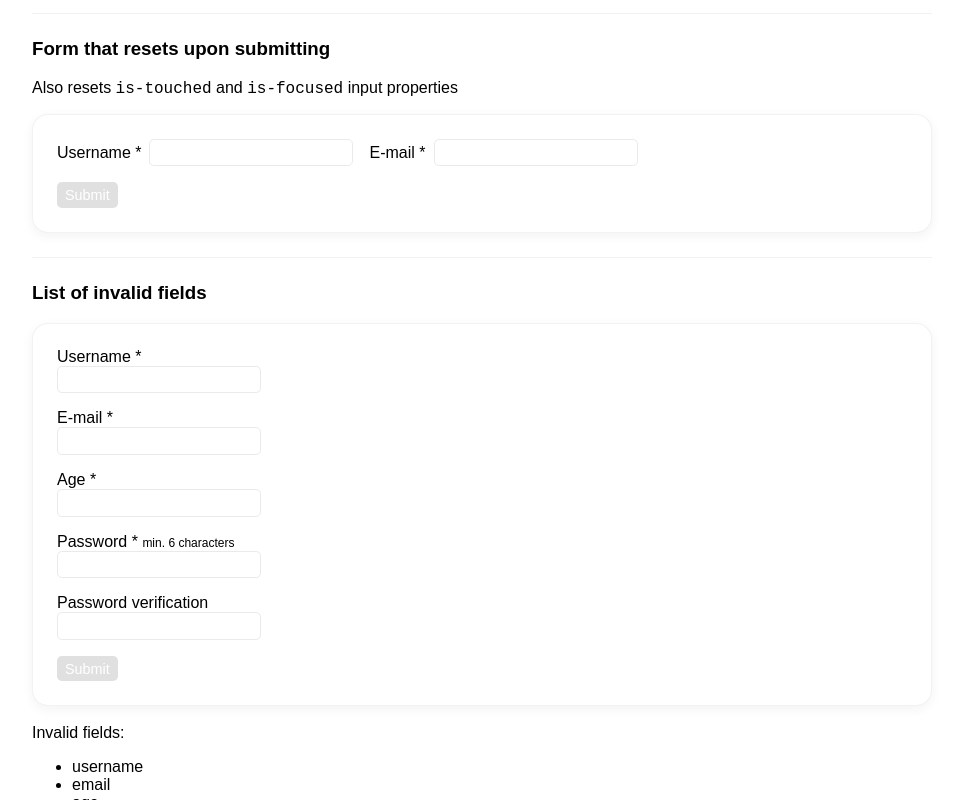
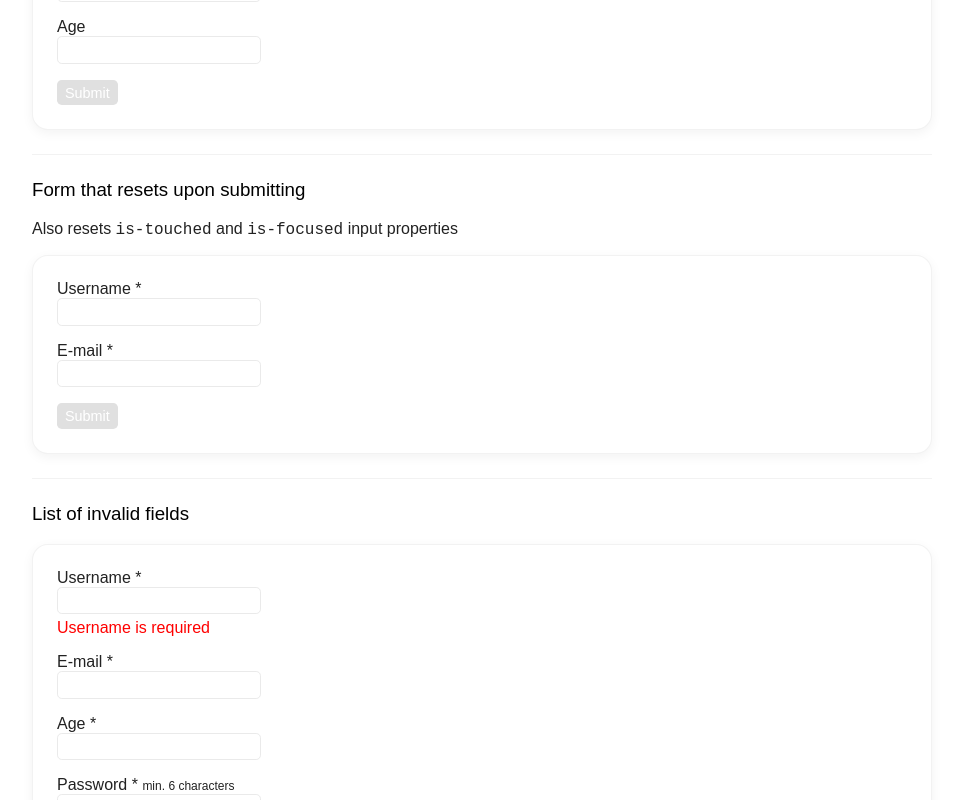
Before and after one commit to DJanoskova/React-validator-demo, a React (Create React App) app: page / in a window 1280 px wide. Shown: the part 560-1360 px from the top of the page, without its empty margins (158-1121 px from the left). Built offline with nearby package versions, Linux system fonts and the light colour scheme.

Commit message:
autopush

```diff
--- a/src/components/CustomForm.js
+++ b/src/components/CustomForm.js
@@ -39,7 +39,7 @@ const CustomForm = () => {
 
         <label>Age</label>
         <input
-          type="number"
+          type="text"
           {...useInput('age', {
             isInt: {
               min: 1
--- a/src/components/ErrorsForm.js
+++ b/src/components/ErrorsForm.js
@@ -30,6 +30,7 @@ const ErrorsForm = () => {
           type="text"
           {...useInput('username', 'isRequired')}
         />
+        {errors.username && <span>Username is required</span>}
 
         <label>E-mail *</label>
         <input
@@ -40,7 +41,12 @@ const ErrorsForm = () => {
         <label>Age *</label>
         <input
           type="text"
-          {...useInput('age', 'isInt, isRequired')}
+          {...useInput('age', {
+            isInt: {
+              min: 1
+            },
+            isRequired: true
+          })}
         />
 
         <label>Password * <span className="small">min. 6 characters</span></label>
@@ -70,10 +76,15 @@ const ErrorsForm = () => {
 
       <br />
 
-      {!!errors.length && 'Invalid fields:'}
-      <ul>
-        {errors.map(error => <li key={error}>{error}</li>)}
-      </ul>
+      You can check the errors object and the unmet criteria to create custom validation messages. Fill the form and
+      check how errors change.
+
+      <pre>{JSON.stringify(errors, null, 2)}</pre>
+
+      {/*{!!errors.length && 'Invalid fields:'}*/}
+      {/*<ul>*/}
+      {/*{errors.map(error => <li key={error}>{error}</li>)}*/}
+      {/*</ul>*/}
     </>
   )
 };
--- a/src/index.css
+++ b/src/index.css
@@ -1,6 +1,13 @@
 body {
     font-size: 16px;
     font-family: Arial, sans-serif;
+    margin: 0;
+    color: #222222;
+}
+
+h3 {
+    font-weight: 100;
+    color: #000000;
 }
 
 input, textarea, button {
@@ -8,8 +15,9 @@ input, textarea, button {
 }
 
 .container {
-    width: 900px;
+    max-width: 900px;
     margin: 2rem auto;
+    padding: 0 2rem;
 }
 
 hr {
@@ -25,6 +33,13 @@ input {
     margin-bottom: 1rem;
     display: block;
     margin-right: 1rem;
+}
+
+input + span {
+    margin-top: -0.7rem;
+    display: block;
+    color: red;
+    margin-bottom: 1rem;
 }
 
 .has-error {
@@ -57,11 +72,19 @@ form {
     border: 1px rgba(0, 0, 0, 0.05) solid;
 }
 
-.form-body {
-    display: flex;
-    flex-direction: row;
-    justify-content: flex-start;
-    align-items: flex-start;
+@media screen and (min-width: 1366px) {
+    .form-body {
+        display: flex;
+        flex-direction: row;
+        justify-content: flex-start;
+        align-items: flex-start;
+    }
+}
+
+@media screen and (max-width: 1366px) {
+    input {
+        display: block;
+    }
 }
 
 .form-body label {
--- a/src/utils/validator.js
+++ b/src/utils/validator.js
@@ -18,9 +18,9 @@ export function useFormInput({
   const [isFocused, setIsFocused] = useState(false);
 
   function handleValidation(value) {
-    const isValid = validate(value, validation);
-    setIsValid(isValid);
-    handleError(name, isValid);
+    const unmetRule = validate(value, validation);
+    setIsValid(!unmetRule);
+    handleError(name, unmetRule);
   }
 
   // initial validation
@@ -28,7 +28,7 @@ export function useFormInput({
     handleValidation(value);
   }, []);
 
-  // watch for external parent data changes
+  // watch for external parent data changes in self
   useEffect(() => {
     if (value !== formValue) {
       setValue(formValue);
@@ -79,7 +79,7 @@ export function useFormInput({
 
 export function useForm(defaultValues, invalidAttr = { error: true }) {
   const formHandler = useState(defaultValues);
-  const errorHandler = useState([]);
+  const errorHandler = useState({});
   const [mounted, setMounted] = useState(false);
 
   const [values, setValues] = formHandler;
@@ -88,16 +88,10 @@ export function useForm(defaultValues, invalidAttr = { error: true }) {
   // initial mounted flag
   useEffect(() => setMounted(true), []);
 
-  const handleError = (name, isValid) => {
-    if (!isValid) {
-      errors.push(name);
-    } else {
-      const index = errors.findIndex(error => error === name);
-      if (index > -1) errors.splice(index, 1);
-    }
-
-    const uniqueErrors = [...new Set(errors)];
-    setErrors(uniqueErrors);
+  const handleError = (name, unmetRule) => {
+    if (!unmetRule) delete errors[name];
+    else errors[name] = unmetRule;
+    setErrors(errors);
   };
 
   const useInput = (name, validation, callback = null) =>
@@ -115,10 +109,16 @@ export function useForm(defaultValues, invalidAttr = { error: true }) {
     setValues,
     useInput,
     errors,
-    isValid: mounted && !errors.length
+    isValid: mounted && !Object.values(errors).length
   };
 }
 
+/**
+ * Returns either unmet rule, or null
+ * @param value
+ * @param validation
+ * @returns {*}
+ */
 export function validate(value, validation) {
   const fieldsToValidate = {};
   let trimmedValidation;
@@ -144,6 +144,7 @@ export function validate(value, validation) {
   const isRequired = fieldsToValidate.isRequired || (fieldsToValidate.isEmpty && fieldsToValidate.isEmpty !== false);
   if (!value && !isRequired) return true;
 
+  let unmetValidationRule = null;
   let isValid = true;
 
   Object.keys(fieldsToValidate).forEach(rule => {
@@ -170,7 +171,9 @@ export function validate(value, validation) {
             isValid = validator[rule](value, options);
         }
     }
+
+    if (!isValid) unmetValidationRule = rule;
   });
 
-  return isValid;
+  return unmetValidationRule || null;
 }
```
